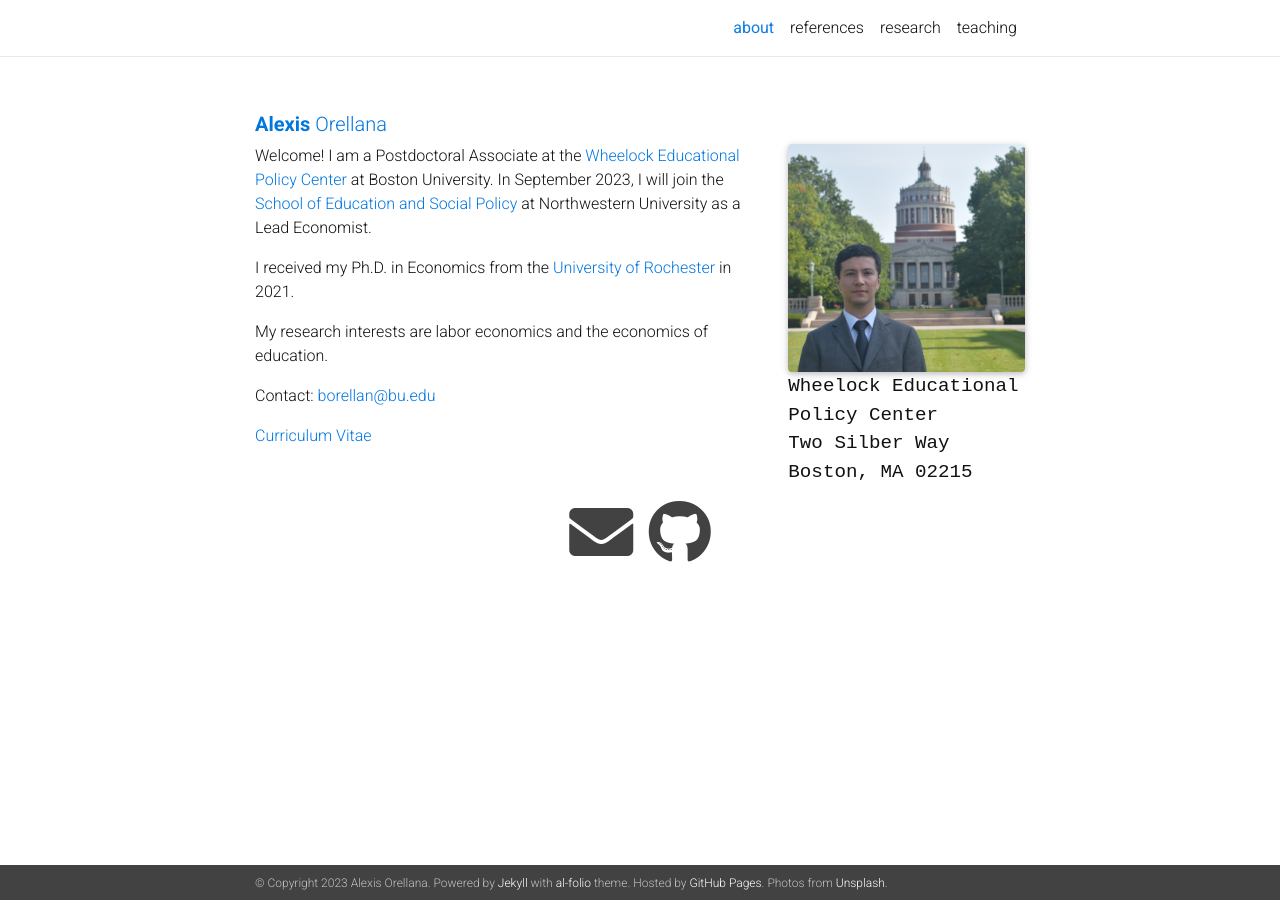
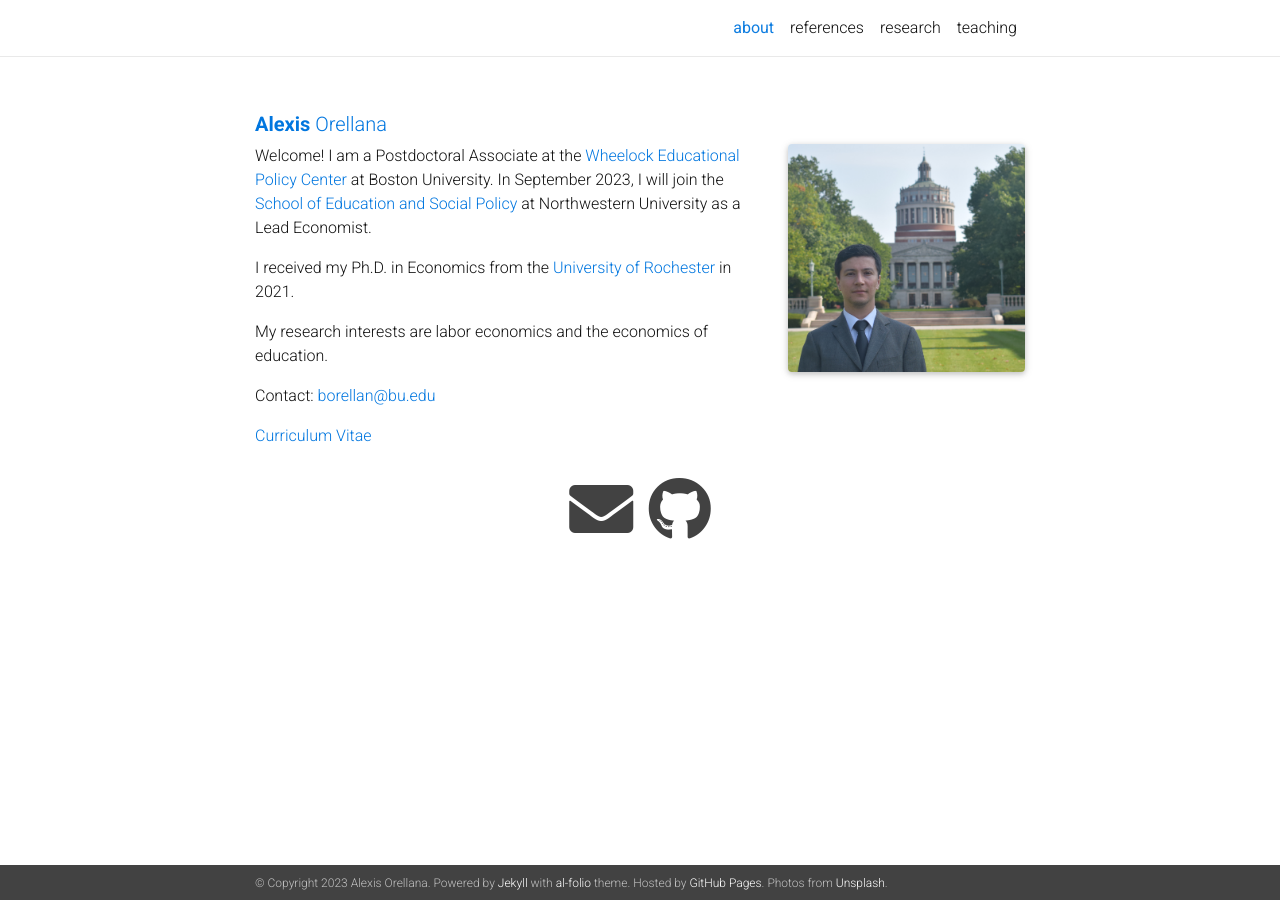
Before and after one commit to alexisorellana/alexisorellana.github.io, a Jekyll site: the page built from _pages/about.md, in a window 1280 px wide. Built offline with Jekyll 4.4.1, drawn with Linux system fonts in a browser that asks for light colours; nearby versions of some CDN libraries; a style sheet for code colours, icons or effects is not loaded.

Commit message:
update 05-10

```diff
--- a/_pages/about.md
+++ b/_pages/about.md
@@ -7,10 +7,6 @@ description: <a href="#">Affiliations</a>. Address. Contacts. Moto. Etc.
 profile:
   align: right
   image: JM4.jpg
-  address: >
-    <p>Wheelock Educational Policy Center</p>
-    <p>Two Silber Way</p>
-    <p>Boston, MA 02215</p>
 
 news: false
 social: true
```
